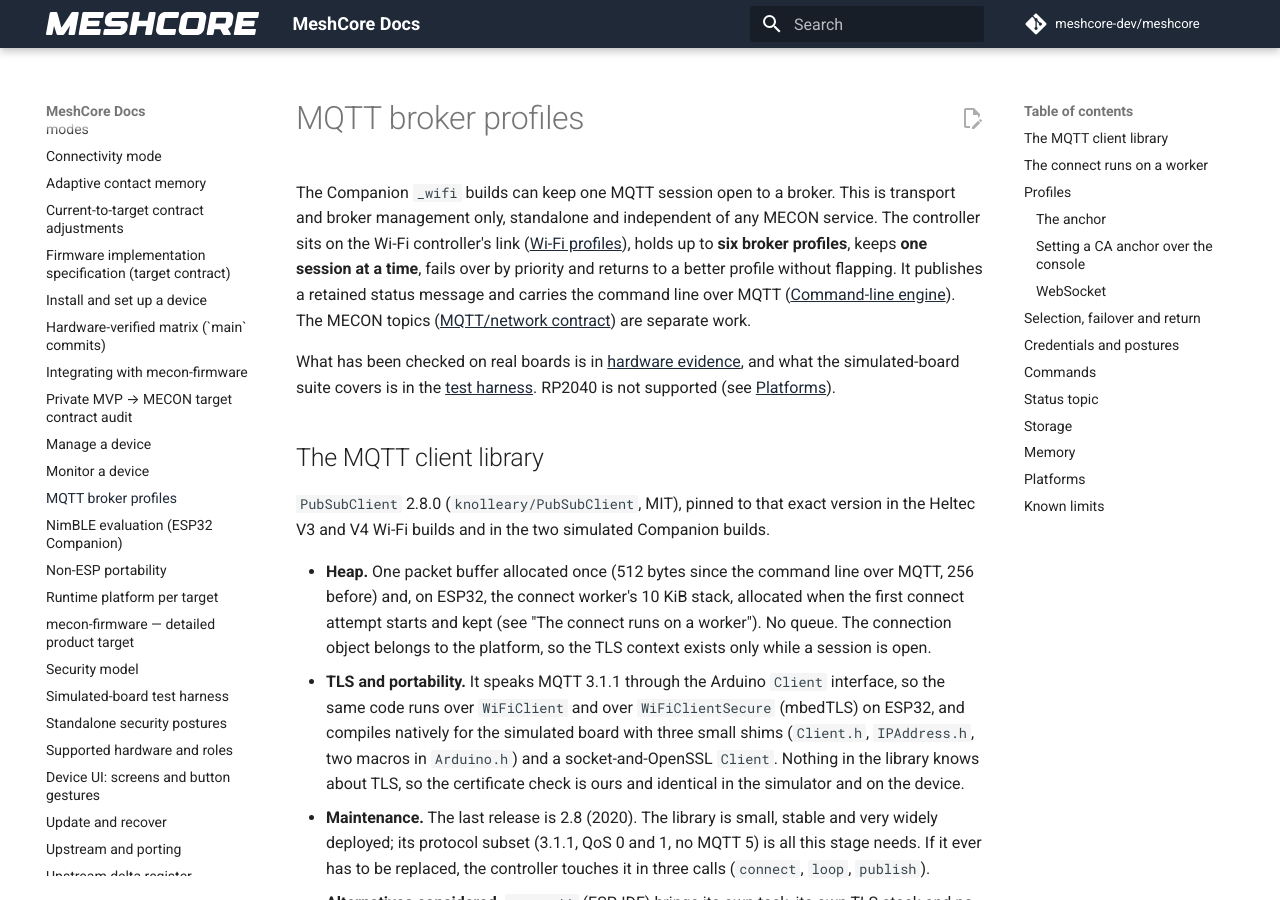
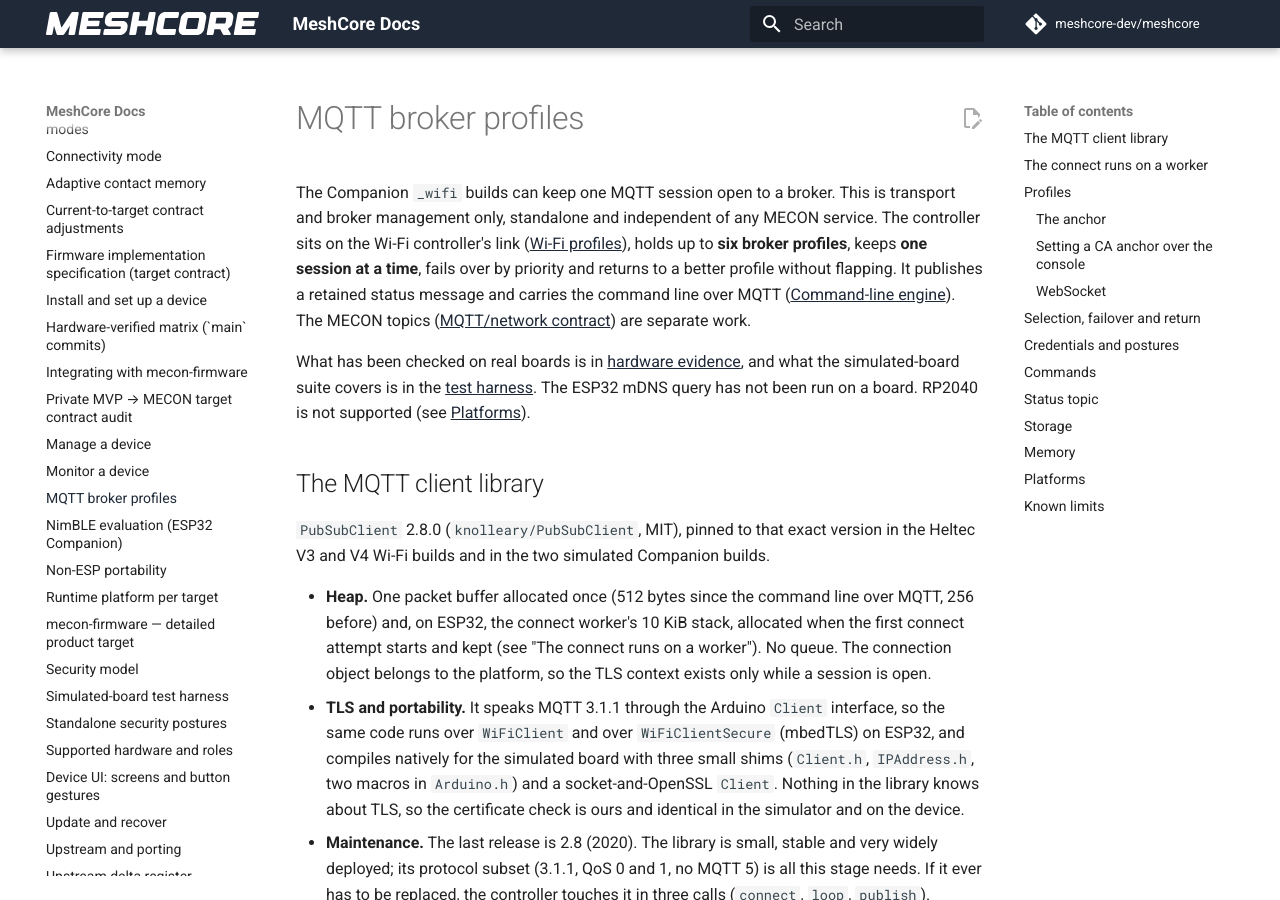
Before and after one commit to hoejriis/mecon-firmware, an MkDocs documentation site: the page built from docs/MQTT.md, in a window 1280 px wide and 900 px high. Built offline with MkDocs 1.6.1 and Material for MkDocs 9.7.7, drawn with Linux system fonts in a browser that asks for light colours; comment, search, counter and statistics services are not loaded.

Commit message:
docs: the firmware coder's review of PR 240
Image bytes travel over USB or BLE; on MQTT a manager offers and a
bridge pushes, or the device downloads. Leaving a Deployment differs
for a healthy and a corrupt record (AUTHORITY section 11). Two real
gaps go back in: the ESP32 mDNS query on hardware, and the Sensor
role, which no test exercises.

Co-Authored-By: Claude Opus 5.5 (1M context) <noreply@anthropic.com>

```diff
--- a/docs/MQTT.md
+++ b/docs/MQTT.md
@@ -2,7 +2,7 @@
 
 The Companion `_wifi` builds can keep one MQTT session open to a broker. This is transport and broker management only, standalone and independent of any MECON service. The controller sits on the Wi-Fi controller's link ([Wi-Fi profiles](WIFI.md)), holds up to **six broker profiles**, keeps **one session at a time**, fails over by priority and returns to a better profile without flapping. It publishes a retained status message and carries the command line over MQTT ([Command-line engine](CLI.md)). The MECON topics ([MQTT/network contract](contract/MQTT_PROTOCOL.md)) are separate work.
 
-What has been checked on real boards is in [hardware evidence](HARDWARE_VERIFIED.md), and what the simulated-board suite covers is in the [test harness](SIMULATION.md). RP2040 is not supported (see [Platforms](#platforms)).
+What has been checked on real boards is in [hardware evidence](HARDWARE_VERIFIED.md), and what the simulated-board suite covers is in the [test harness](SIMULATION.md). The ESP32 mDNS query has not been run on a board. RP2040 is not supported (see [Platforms](#platforms)).
 
 ## The MQTT client library
 
```
Also changed, not shown: docs/CLI_REFERENCE.md (+1 -1 lines), docs/UPDATING_AND_RECOVERY.md (+2 -2 lines).
